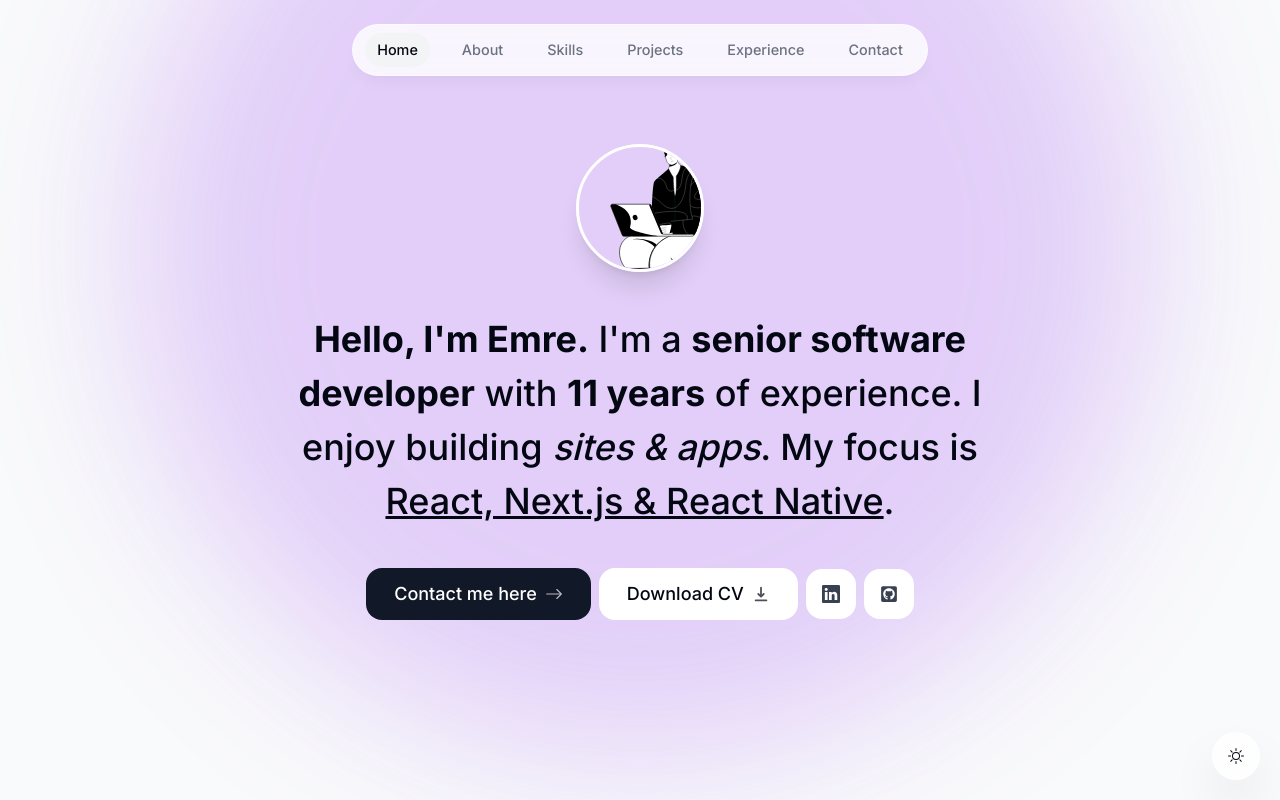
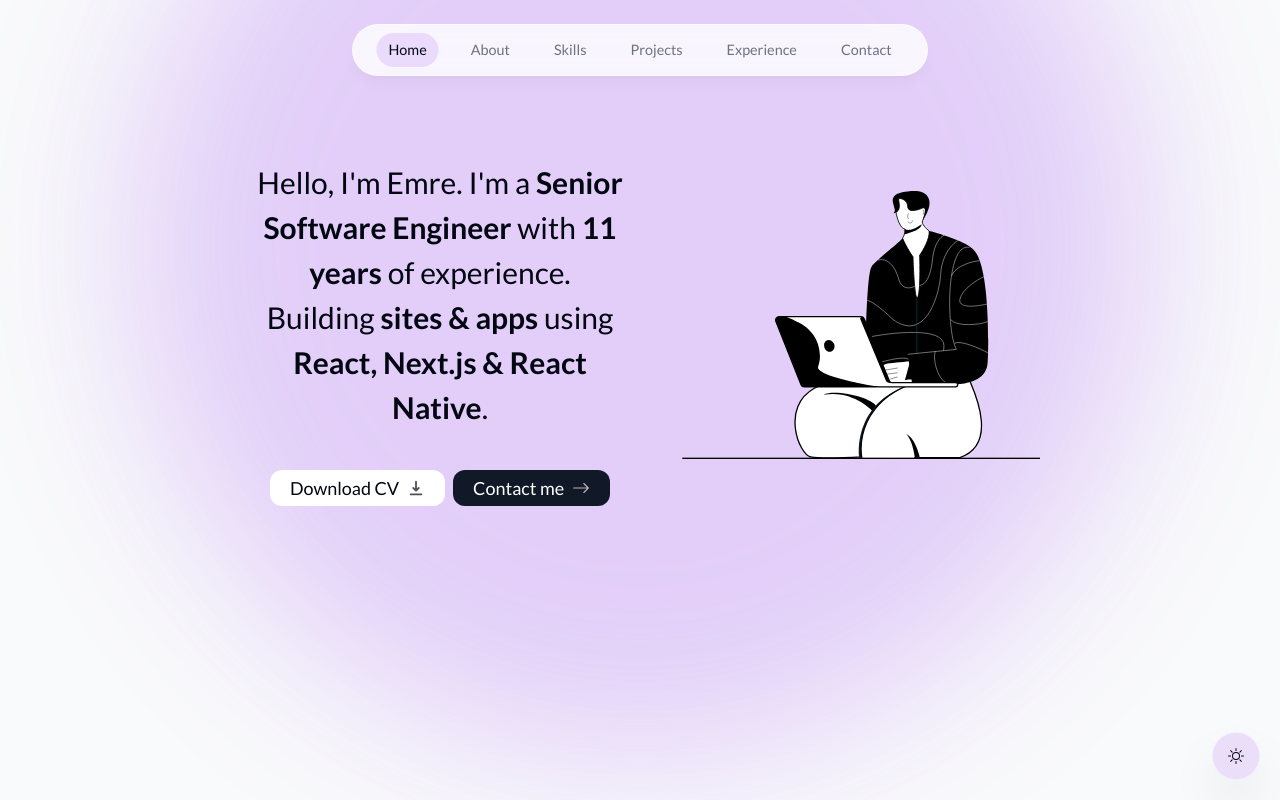
Before and after one commit to emre-ergun/engramsoft-web-portfolio, a React (Vite) app: page / in a window 1280 px wide. Built offline with nearby package versions, Linux system fonts and the light colour scheme.

Commit message:
minor changes for hero sections, fonts, colors

```diff
--- a/src/components/Header.tsx
+++ b/src/components/Header.tsx
@@ -45,7 +45,7 @@
                       stiffness: 380,
                       damping: 30,
                     }}
-                    className='bg-gray-100 rounded-full absolute inset-0 -z-10 dark:bg-gray-700'
+                    className='bg-[rgba(173,109,244,0.2)] rounded-full absolute inset-0 -z-10 dark:bg-[rgba(121,55,102,0.5)]'
                   ></motion.span>
                 )}
               </a>
--- a/src/components/ThemeSwitch.tsx
+++ b/src/components/ThemeSwitch.tsx
@@ -6,7 +6,7 @@
 
   return (
     <button
-      className='fixed bottom-5 right-5 w-[3rem] h-[3rem] rounded-full bg-white bg-opacity-80 backdrop-blur-[0.5rem] border border-white border-opacity-40 shadow-2xl flex justify-center items-center hover:scale-[1.15] active:scale-100 transition-all dark:bg-[#3d1030] '
+      className='fixed bottom-5 right-5 w-[3rem] h-[3rem] rounded-full bg-[rgba(173,109,244,0.2)] bg-opacity-80 backdrop-blur-[0.5rem] border border-white border-opacity-40 shadow-2xl flex justify-center items-center hover:scale-[1.15] active:scale-100 transition-all dark:bg-[rgba(121,55,102,0.5)] '
       onClick={toggleTheme}
     >
       {theme === 'light' ? <BsSun /> : <BsMoon />}
--- a/src/index.css
+++ b/src/index.css
@@ -1,4 +1,4 @@
-@import url('https://fonts.googleapis.com/css2?family=Inter:wght@100..900&display=swap');
+@import url('https://fonts.googleapis.com/css2?family=Inter:wght@100..900&family=Lato:ital,wght@0,100;0,300;0,400;0,700;0,900;1,100;1,300;1,400;1,700;1,900&family=Roboto:ital,wght@0,100;0,300;0,400;0,500;0,700;0,900;1,100;1,300;1,400;1,500;1,700;1,900&display=swap');
 
 @tailwind base;
 @tailwind components;
@@ -6,7 +6,7 @@
 
 @layer base {
   html {
-    font-family: 'Inter', sans-serif;
+    font-family: 'Lato', sans-serif;
     scroll-behavior: smooth !important;
     position: relative;
   }
--- a/src/sections/Hero.tsx
+++ b/src/sections/Hero.tsx
@@ -1,10 +1,11 @@
-import { BsArrowRight, BsLinkedin } from 'react-icons/bs';
+import { BsArrowRight } from 'react-icons/bs';
+// import { BsLinkedin } from 'react-icons/bs';
 import { useActiveSectionContext } from '../../context/active-section-context';
 import { testPicture } from '../../lib/data';
 import { useSectionInView } from '../../lib/hooks';
 import { motion } from 'framer-motion';
 import { HiDownload } from 'react-icons/hi';
-import { FaGithubSquare } from 'react-icons/fa';
+// import { FaGithubSquare } from 'react-icons/fa';
 
 export default function Hero() {
   const { ref } = useSectionInView('Home');
@@ -13,9 +14,10 @@
   return (
     <section
       id='home'
-      className='mb-28 max-w-[50rem] text-center sm:mb-0 scroll-mt-[100rem]'
+      className='mb-28 max-w-[50rem] text-center sm:mb-12 scroll-mt-[100rem]'
     >
-      <div className='flex items-center justify-center mb-12 sm:mb-10'>
+      <div className='flex flex-col sm:flex-row-reverse'>
+        <div className='flex items-center justify-center mb-12 sm:mb-0 sm:w-1/2'>
           <div className='relative'>
             <motion.div
               initial={{ scale: 0, opacity: 0 }}
@@ -26,66 +28,70 @@
                 ref={ref}
                 src={testPicture}
                 alt='Emre portrait'
-              className='h-32 w-32 rounded-full object-cover border-[0.24rem] border-white shadow-xl'
+                className='h-32 w-32 rounded-full object-cover border-[0.24rem] border-white shadow-xl sm:border-none sm:h-full sm:w-full sm:rounded-none sm:shadow-none'
               />
             </motion.div>
           </div>
         </div>
+        <div className='flex flex-col sm:w-1/2'>
           <motion.h1
-        className='mb-10 mt-4 px-4 text-2xl font-medium !leading-[1.5] sm:text-4xl'
+            className='mb-10 mt-4 px-4 text-2xl font-medium !leading-[1.5] md:text-3xl'
             initial={{ opacity: 0, y: 100 }}
             animate={{ opacity: 1, y: 0 }}
           >
-        <span className='font-bold'>Hello, I'm Emre.</span> I'm a{' '}
-        <span className='font-bold'>senior software developer</span> with{' '}
-        <span className='font-bold'>11 years</span> of experience. I enjoy
-        building <span className='italic'>sites & apps</span>. My focus is{' '}
-        <span className='underline'>React, Next.js & React Native</span>.
+            <span>Hello, I'm Emre.</span> I'm a{' '}
+            <span className='font-bold'>Senior Software Engineer</span> with{' '}
+            <span className='font-bold'>11 years</span> of experience. Building{' '}
+            <span className='font-bold'>sites & apps</span> using
+            <br />
+            <span className='font-bold'>React, Next.js & React Native</span>.
           </motion.h1>
           <motion.div
-        className='flex flex-col sm:flex-row gap-2 items-center justify-center px-4 text-lg font-medium'
+            className='flex flex-col gap-2 items-center justify-center px-4 text-lg font-medium'
             initial={{ opacity: 0, y: 100 }}
             animate={{ opacity: 1, y: 0 }}
             transition={{ delay: 0.1 }}
           >
             <div className='flex flex-col sm:flex-row gap-2'>
               <a
+                href='/CV.pdf'
+                download
+                className='group bg-white px-5 py-1 flex items-center justify-around gap-2 rounded-xl borderBlack outline-none hover:scale-105 active:scale-100  transition dark:bg-white/10'
+              >
+                Download CV{' '}
+                <HiDownload className='opacity-70 group-hover:opacity-100 group-hover:translate-x-1 transition' />
+              </a>
+              <a
                 href='#contact'
-            className='group bg-gray-900 text-white px-7 py-3 flex items-center justify-around gap-2 rounded-2xl outline-none hover:scale-105 hover:bg-gray-950 active:scale-100 transition'
+                className='group bg-gray-900 text-white px-5 py-1 flex items-center justify-around gap-2 rounded-xl outline-none hover:scale-105 hover:bg-gray-950 active:scale-100 transition dark:bg-white dark:text-black'
                 onClick={() => {
                   setActiveSection('Contact');
                   setTimeOfLastClick(Date.now());
                 }}
               >
-            Contact me here{' '}
+                Contact me{' '}
                 <BsArrowRight className='opacity-70 group-hover:opacity-100 group-hover:translate-x-1 transition' />
               </a>
-          <a
-            href='/CV.pdf'
-            download
-            className='group bg-white px-7 py-3 flex items-center justify-around gap-2 rounded-2xl borderBlack outline-none hover:scale-105 active:scale-100 transition dark:bg-white/10'
-          >
-            Download CV{' '}
-            <HiDownload className='opacity-70 group-hover:opacity-100 group-hover:translate-x-1 transition' />
-          </a>
             </div>
-        <div className='flex gap-2'>
+            {/* <div className='flex gap-2'>
               <a
                 href='https://linkedin.com/in/emrergun'
                 target='_blank'
-            className='bg-white p-4 text-gray-700 flex items-center gap-2 rounded-2xl borderBlack outline-none hover:scale-105 hover:text-gray-950 active:scale-100 transition dark:bg-white/10 dark:text-white/80'
+                className='bg-white p-2 text-gray-700 flex items-center gap-2 rounded-xl borderBlack outline-none hover:scale-105 hover:text-gray-950 active:scale-100 transition dark:bg-white/10 dark:text-white/80'
               >
                 <BsLinkedin />
               </a>
               <a
                 href='https://github.com/emre-ergun'
                 target='_blank'
-            className='bg-white p-4 text-gray-700 flex items-center gap-2 rounded-2xl borderBlack outline-none hover:scale-105 hover:text-gray-950 active:scale-100 transition dark:bg-white/10 dark:text-white/80'
+                className='bg-white p-2 text-gray-700 flex items-center gap-2 rounded-xl borderBlack outline-none hover:scale-105 hover:text-gray-950 active:scale-100 transition dark:bg-white/10 dark:text-white/80'
               >
                 <FaGithubSquare />
               </a>
+            </div> */}
+          </motion.div>
         </div>
-      </motion.div>
+      </div>
     </section>
   );
 }
```
Lines whose indentation alone changed are shown as unchanged.
